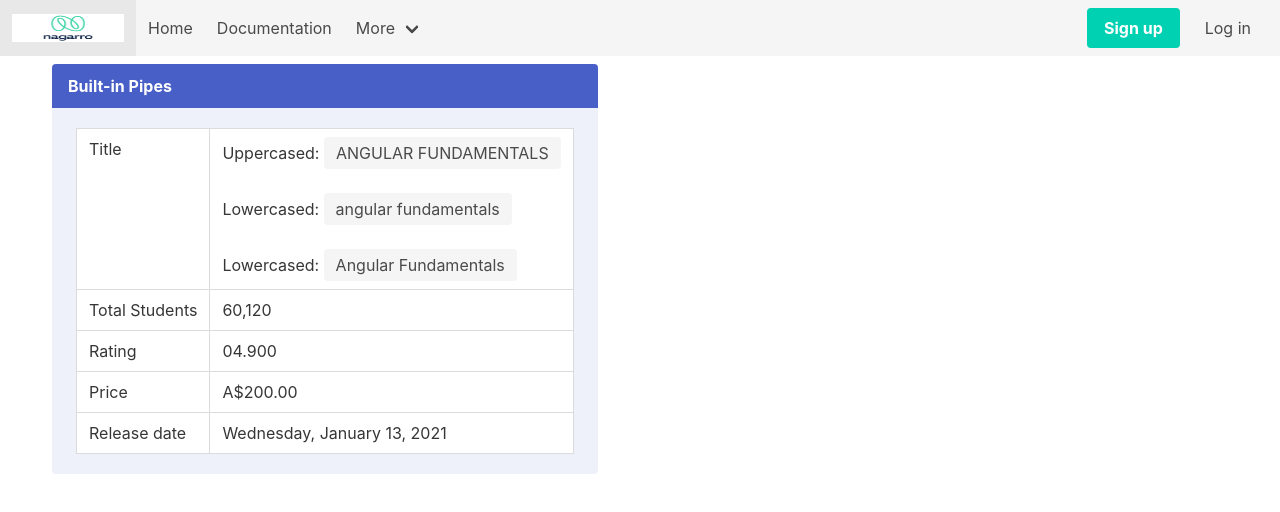
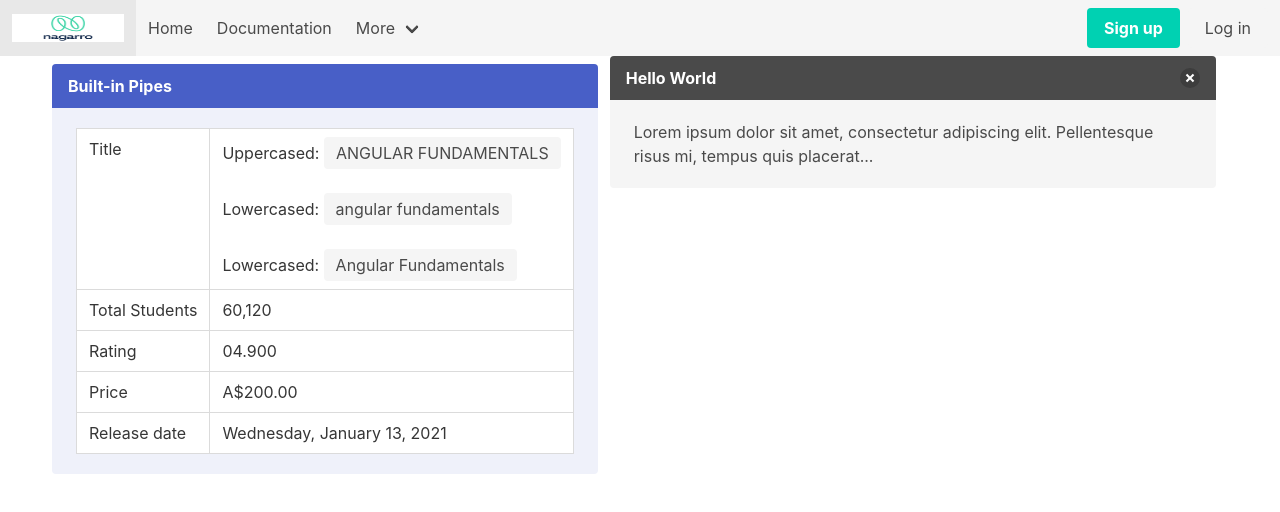
Before and after one commit to satishgupta07/Angular, an Angular app: page / in a window 1280 px wide. Shown: the top 512 px of the page. Built offline with nearby package versions, Linux system fonts and the light colour scheme.

Commit message:
custom-pipes
Signed-off-by: Satish Kumar <satish.kumar06@nagarro.com>

```diff
--- /dev/null
+++ b/src/app/pipes/custom-pipes/custom-pipes.component.html
@@ -0,0 +1,9 @@
+<article class="message">
+    <div class="message-header">
+      <p>Hello World</p>
+      <button class="delete" aria-label="delete"></button>
+    </div>
+    <div class="message-body">
+      {{ loremIpsumText | ellipsis: 100 }}
+    </div>
+  </article>
--- /dev/null
+++ b/src/app/pipes/custom-pipes/custom-pipes.component.ts
@@ -0,0 +1,18 @@
+import { Component, OnInit } from '@angular/core';
+
+@Component({
+  selector: 'ngr-custom-pipes',
+  templateUrl: './custom-pipes.component.html',
+  styleUrls: ['./custom-pipes.component.css']
+})
+export class CustomPipesComponent implements OnInit {
+
+  loremIpsumText =
+  'Lorem ipsum dolor sit amet, consectetur adipiscing elit. Pellentesque risus mi, tempus quis placerat ut, porta nec nulla. Vestibulum rhoncus ac ex sit amet fringilla. Nullam gravida purus diam, et dictum felis venenatis efficitur. Aenean ac eleifend lacus, in mollis lectus. Donec sodales, arcu et sollicitudin porttitor, tortor urna tempor ligula, id porttitor mi magna a neque. Donec dui urna, vehicula et sem eget, facilisis sodales sem.';
+
+  constructor() { }
+
+  ngOnInit(): void {
+  }
+
+}
--- /dev/null
+++ b/src/app/pipes/ellipsis.pipe.ts
@@ -0,0 +1,13 @@
+import { Pipe, PipeTransform } from '@angular/core';
+
+@Pipe({
+  name: 'ellipsis',
+})
+export class EllipsisPipe implements PipeTransform {
+  transform(value: string, limit = 50) {
+    if (!value) {
+      return value;
+    }
+    return value.substring(0, limit) + '...';
+  }
+}
--- a/src/app/pipes/pipes-demo/pipes-demo.component.html
+++ b/src/app/pipes/pipes-demo/pipes-demo.component.html
@@ -3,6 +3,6 @@
        <ngr-built-in-pipes></ngr-built-in-pipes>
     </div>
     <div class="column">
-
+        <ngr-custom-pipes></ngr-custom-pipes>
     </div>
 </div>
--- a/src/app/pipes/pipes.module.ts
+++ b/src/app/pipes/pipes.module.ts
@@ -2,11 +2,13 @@ import { NgModule } from '@angular/core';
 import { CommonModule } from '@angular/common';
 import { PipesDemoComponent } from './pipes-demo/pipes-demo.component';
 import { BuiltInPipesComponent } from './built-in-pipes/built-in-pipes.component';
+import { CustomPipesComponent } from './custom-pipes/custom-pipes.component';
+import { EllipsisPipe } from './ellipsis.pipe';
 
 
 
 @NgModule({
-  declarations: [PipesDemoComponent, BuiltInPipesComponent],
+  declarations: [PipesDemoComponent, BuiltInPipesComponent, CustomPipesComponent, EllipsisPipe],
   imports: [
     CommonModule
   ],
```
Also changed, not shown: src/app/pipes/custom-pipes/custom-pipes.component.css (added), 1 other file (tests, documents, lock files or other folders).
